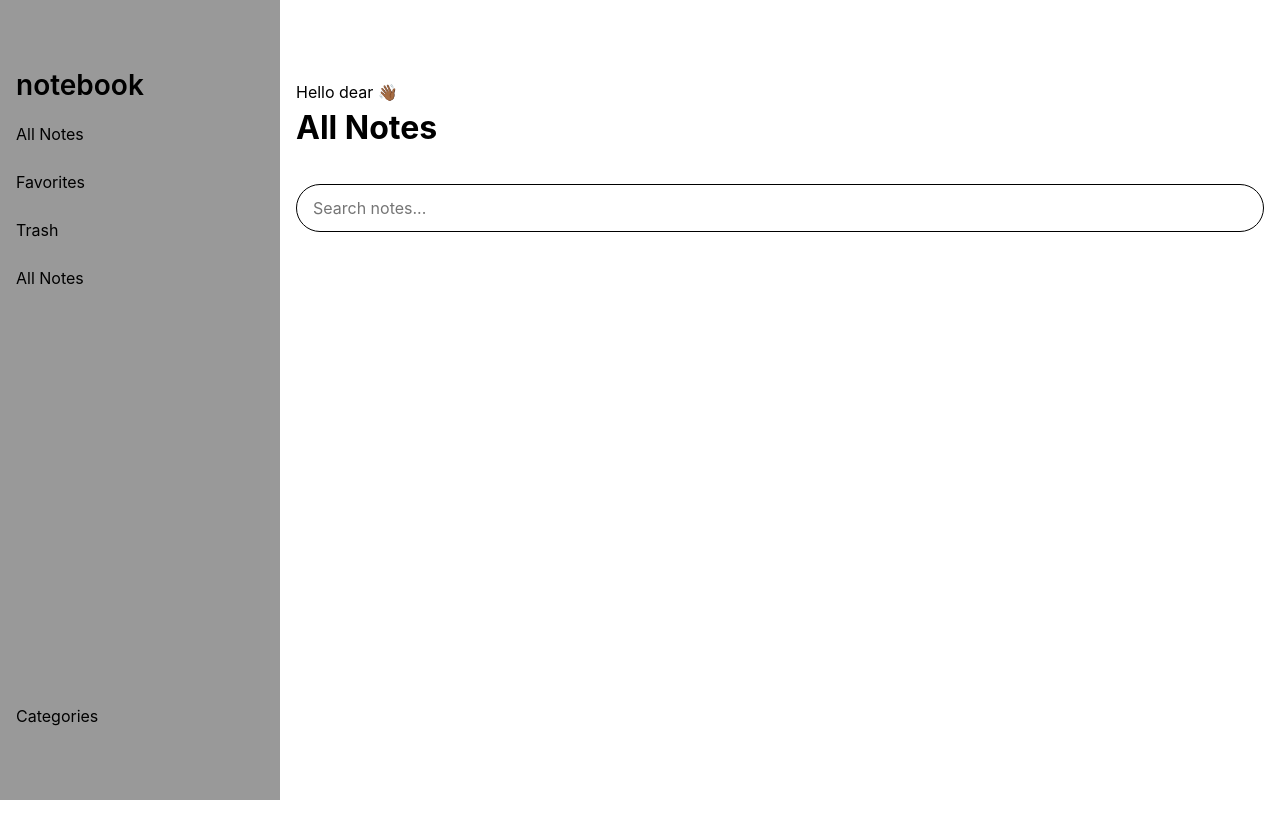
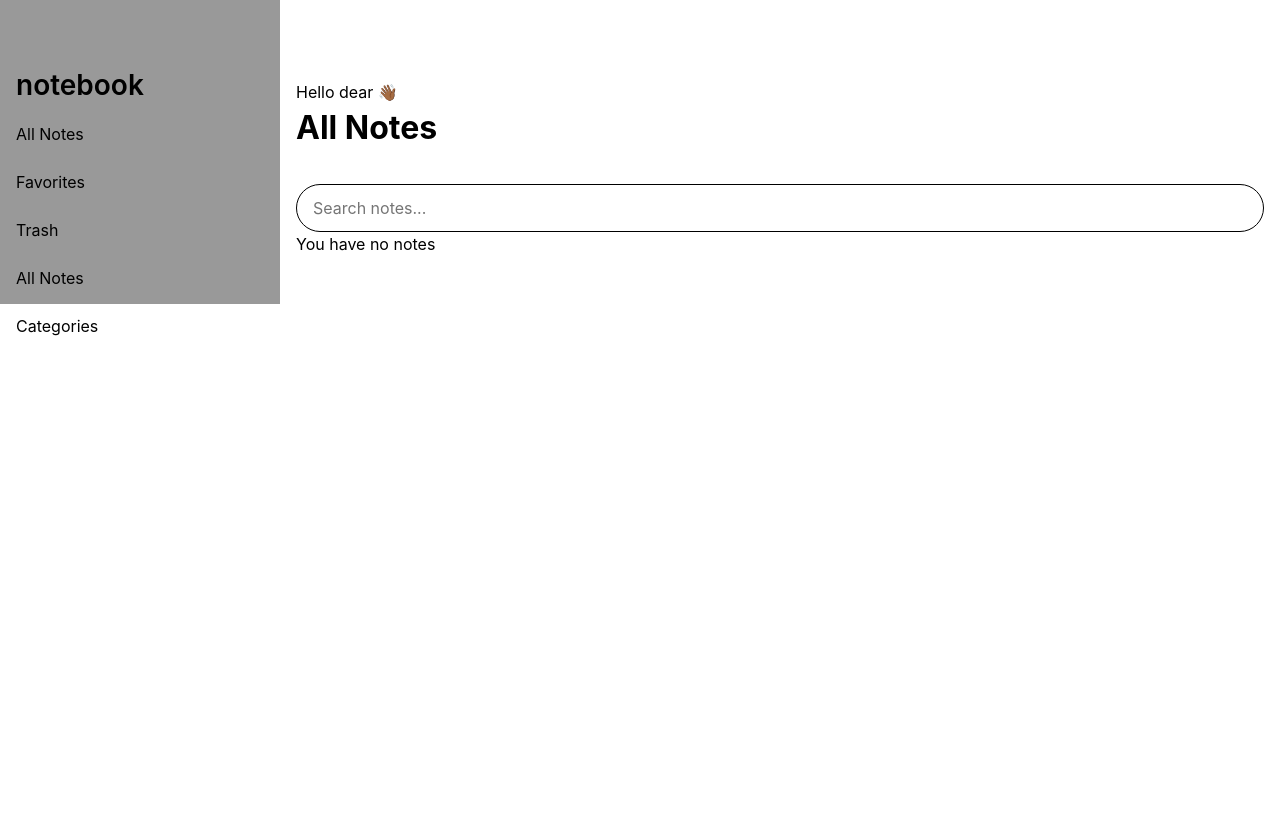
Before and after one commit to gzkdev/quick_note_app, a Next.js app: page / in a window 1280 px wide. Shown: the top 838 px of the page. After the commit the page ends 800 px from the top, so only its background shows below. Built offline with nearby package versions, Linux system fonts and the light colour scheme.

Commit message:
mass update on components

```diff
--- a/Context/NotesContextProvider.js
+++ b/Context/NotesContextProvider.js
@@ -6,10 +6,13 @@ export const NotesContext = createContext();
 export const NotesContextProvider = ({ children }) => {
     const [notes, setNotes] = useState({})
     const [isOpen, setIsOpen] = useState(false)
+    const [isReversed, setIsReversed] = useState(false)
 
-    const toggleIsOpen = () => setIsOpen(!isOpen);
+    const toggleIsOpen = () => setIsOpen(!isOpen)
 
-    return <NotesContext.Provider value={{ notes, isOpen, toggleIsOpen }}>{children}</NotesContext.Provider>
+    const toggleIsReversed = () => setIsReversed(!isReversed)
+
+    return <NotesContext.Provider value={{ notes, isOpen, toggleIsOpen, isReversed, toggleIsReversed }}>{children}</NotesContext.Provider>
 }
 
 export const useNotesContext = () => {
--- a/components/AppNotesContainer.jsx
+++ b/components/AppNotesContainer.jsx
@@ -1,10 +1,21 @@
 import { useNotesContext } from "../context/NotesContextProvider";
+import { useState } from "react";
 import styles from "../styles/appNotesContainer.module.css";
 import AppNote from "./AppNote";
 import AppSearchbar from "./AppSearchbar";
 
 export default function AppNotesContainer() {
-  // const { notes, searchText, notesArrangement } = useNotesContext();
+  const { notes, isReversed, toggleIsReversed } = useNotesContext();
+  const [searchText, setSearchText] = useState("");
+
+  const NOTES_LIST = Object.keys(notes);
+  const NOTES_LIST_REVERSED = Object.keys(notes).reverse();
+
+  const NOTES_ON_SCREEN = (
+    isReversed ? NOTES_LIST_REVERSED : NOTES_LIST
+  ).filter((note) =>
+    notes[note].title.toLowerCase().includes(searchText.toLowerCase())
+  );
 
   return (
     <div className={styles.app__main}>
@@ -12,8 +23,18 @@ export default function AppNotesContainer() {
         <span>Hello dear 👋🏾</span>
         <h1>All Notes</h1>
       </div>
-      <AppSearchbar />
-      <div className={styles.notes__container}>{}</div>
+      <AppSearchbar value={searchText} function={setSearchText} />
+      {NOTES_LIST.length > 0 ? (
+        <div className={styles.notes__container}>
+          {NOTES_ON_SCREEN.length > 0
+            ? NOTES_ON_SCREEN.map((note) => (
+                <AppNote key={notes[note].id} data={notes[note]} />
+              ))
+            : "No matching notes"}
+        </div>
+      ) : (
+        "You have no notes"
+      )}
     </div>
   );
 }
```
